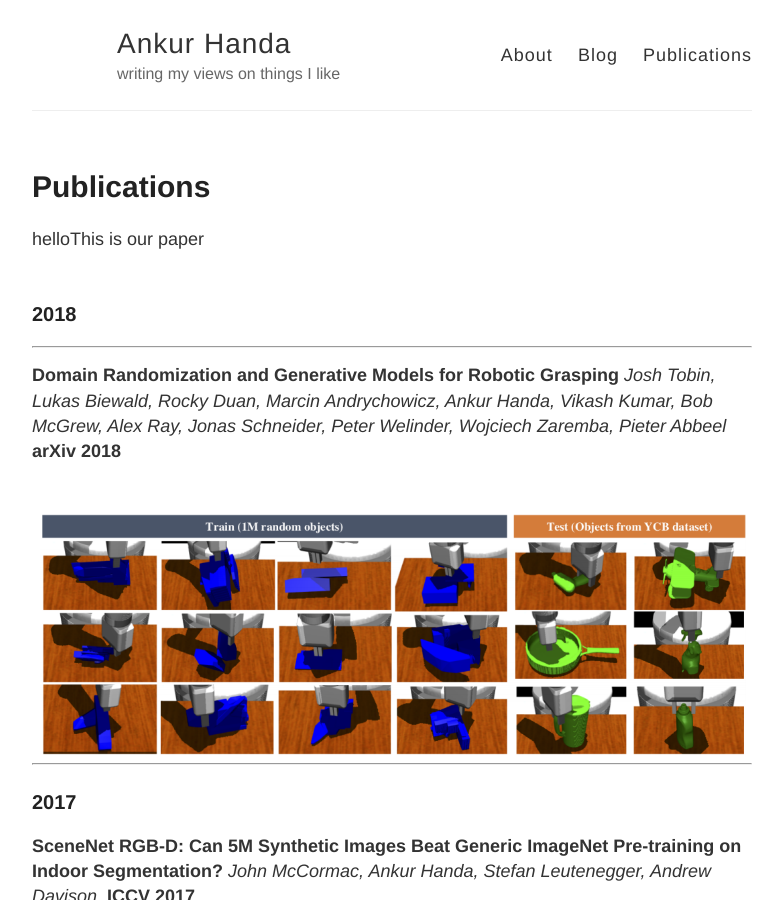
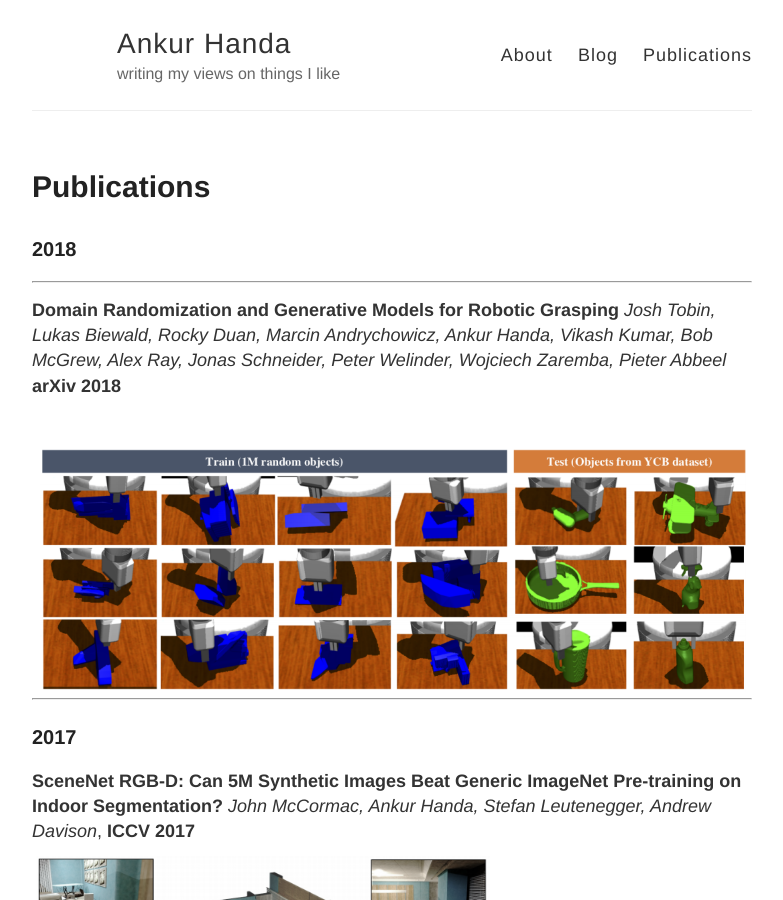
Before and after one commit to ankurhanda/ankurhanda.github.io, a Jekyll site: the page built from publications.md, in a window 1280 px wide and 900 px high. Shown: the whole window, without its empty margins (248-1031 px from the left). Built offline with Jekyll 4.4.1, drawn with Linux system fonts in a browser that asks for light colours.

Commit message:
updating pubs list
Signed-off-by: Ankur Handa <ahanda@nvidia.com>

```diff
--- a/publications.md
+++ b/publications.md
@@ -3,10 +3,6 @@ layout: page
 title: Publications
 permalink: /publications/
 ---
-
-| hello  | This is our paper |
-|--------|-------------------|
-|        |                   |
 
 ### 2018
 <hr>
```
